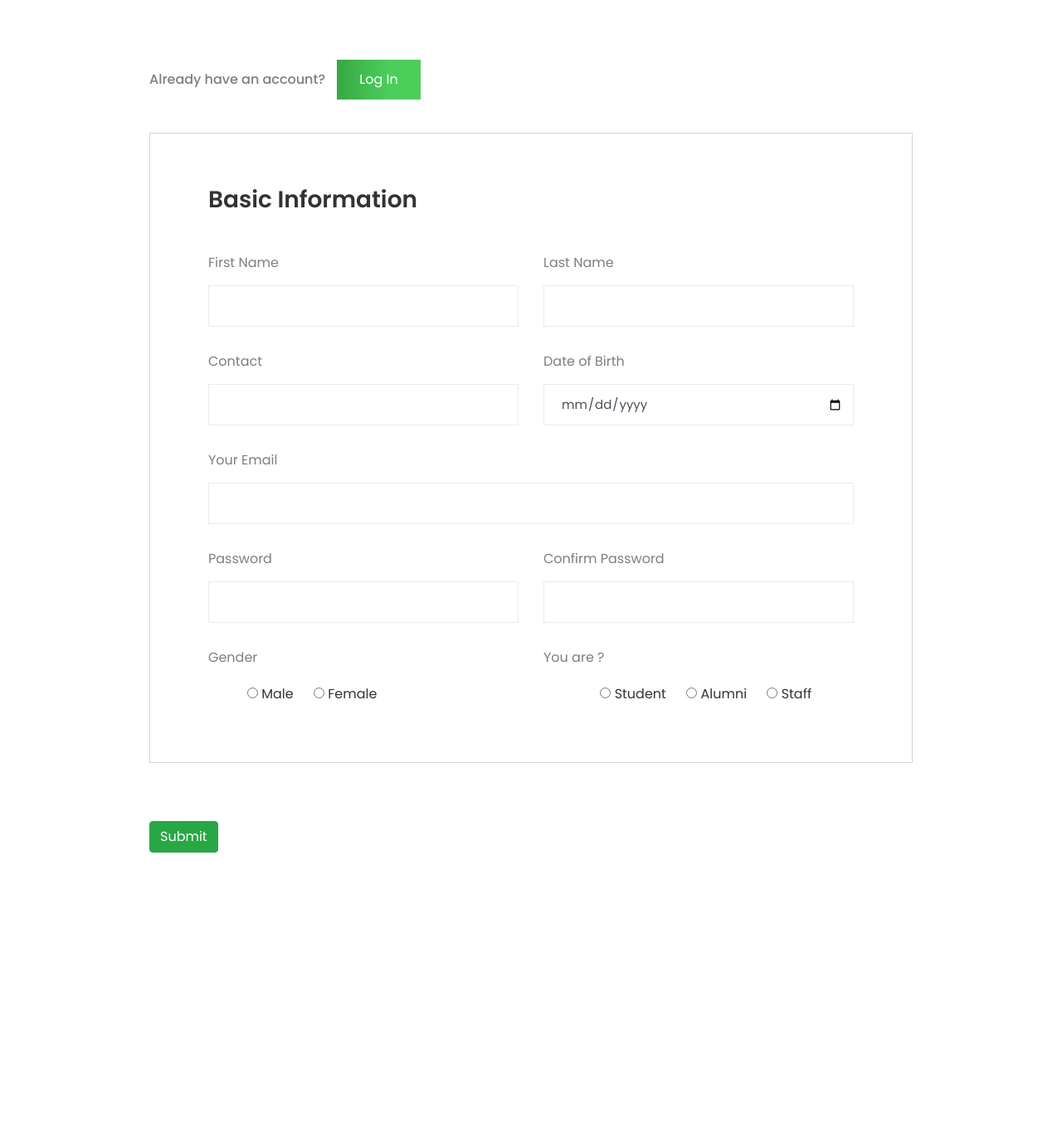
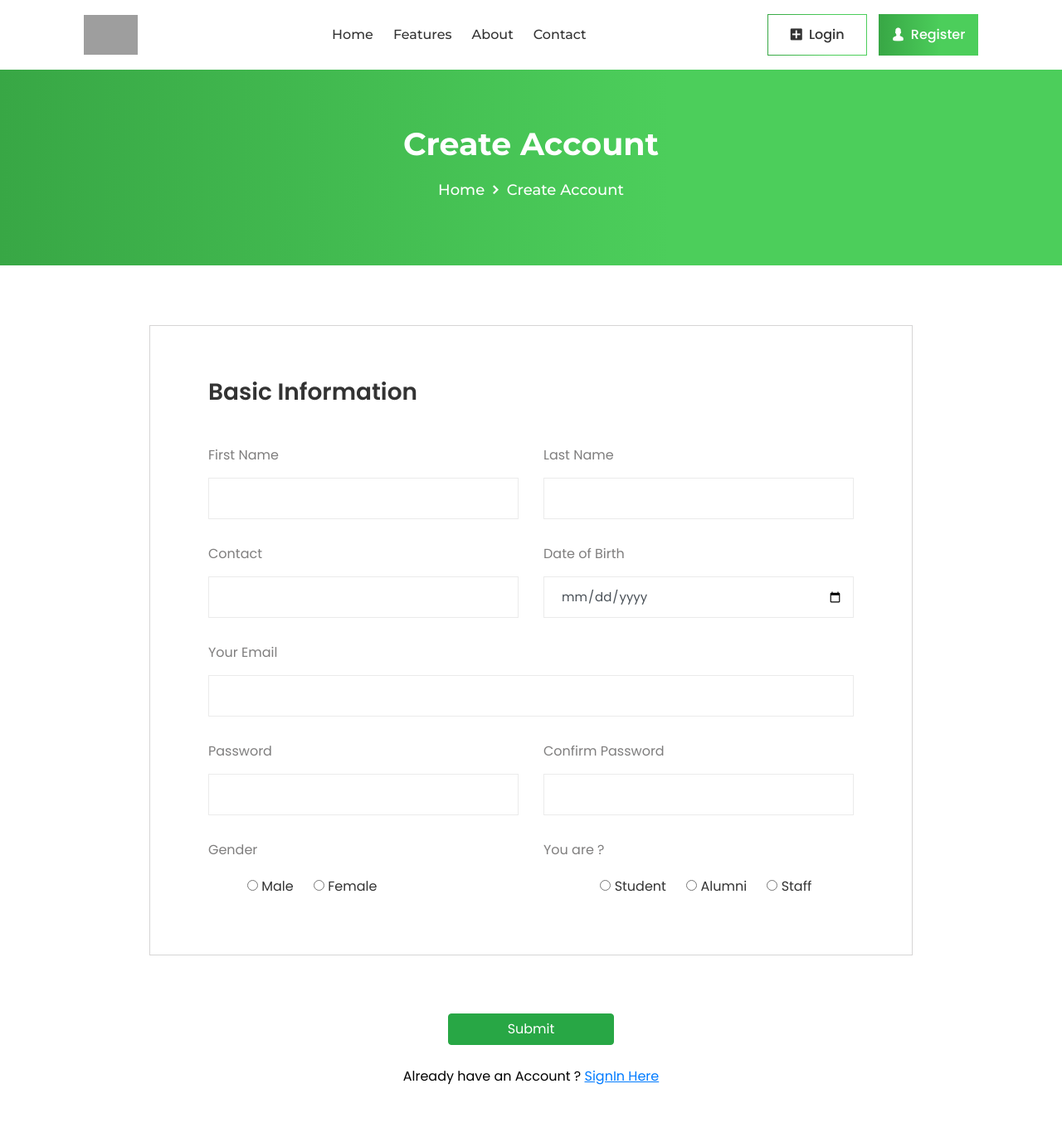
Before and after one commit to riyajain1997/OATS, a PHP site: page /register.php in a window 1280 px wide. Shown: the whole page at 83% size. Before the commit the page ends 1028 px from the top, so only its background shows below. Run offline with PHP 8.4, Linux system fonts and the light colour scheme; data comes from the database, SQL or seed files in the repository; some libraries are stand-ins or nearby versions; grey boxes are pictures that could not be loaded.

Commit message:
register verification left

```diff
--- a/about.php
+++ b/about.php
@@ -7,7 +7,7 @@
     <body>
 
         <!-- Start Navbar Area -->
-       <?php include_once('headerAlumni.php');?>
+       <?php include_once('header.php');?>
         <!-- End Navbar Area -->
 
         <!-- Page Title -->
--- a/contact.php
+++ b/contact.php
@@ -7,7 +7,7 @@
     <body>
 
         <!-- Start Navbar Area -->
-        <?php include_once('headerAlumni.php');?>
+        <?php include_once('header.php');?>
         <!-- End Navbar Area -->
 
         <!-- Page Title -->
@@ -19,7 +19,7 @@
                             <h2>Contact</h2>
                             <ul>
                                 <li>
-                                    <a href="homepage.html">Home</a>
+                                    <a href="homepage.php">Home</a>
                                 </li>
                                 <li>
                                     <i class="icofont-simple-right"></i>
--- a/header.php
+++ b/header.php
@@ -20,7 +20,7 @@
                                     <a href="index.php" class="nav-link">Home</a>
                                 </li>
                                 <li class="nav-item">
-                                    <a href="features.html" class="nav-link">Features</a>
+                                    <a href="features.php" class="nav-link">Features</a>
                                 </li>
                                 <li class="nav-item">
                                     <a href="about.php" class="nav-link">About </a>
@@ -30,11 +30,11 @@
                                 </li>
                             </ul>
                             <div class="common-btn">
-                                <a class="login-btn" href="login.html">
+                                <a class="login-btn" href="login.php">
                                     <i class="icofont-plus-square"></i>
                                     Login
                                 </a>
-                                <a class="sign-up-btn" href="create-account.html">
+                                <a class="sign-up-btn" href="regiter.php">
                                     <i class="icofont-user-alt-4"></i>
                                     Register
                                 </a>
--- /dev/null
+++ b/logout.php
@@ -0,0 +1,6 @@
+<?php
+	session_start();
+	unset($_SESSION["UserID"]);
+	session_destroy();
+	header("location:index.php");
+?>
--- a/register.php
+++ b/register.php
@@ -12,14 +12,15 @@
         $conpass=$_POST['conpass'];
         $gen=$_POST['gender'];
         $user=$_POST['user'];
-        $Sprn=$_POST['Sprn'];
-        $Sdepart=$_POST['Departmentdropdown'];
-        $Scourse=$_POST['Coursedropdown'];
-        $joinyear=$_POST['joinyear'];
-        $passyear=$_POST['passyear'];
 
-        // if($user=="Student")
-        // {
+        if($user=="Student")
+        {
+            $Sprn=$_POST['Sprn'];
+            $Sdepart=$_POST['Departmentdropdown'];
+            $Scourse=$_POST['Coursedropdown'];
+            $joinyear=$_POST['joinyear'];
+            $passyear=$_POST['passyear'];
+
             $query_student="insert into tblregister(PrnEmpno,Fname,Lname,Email,Password,Gender,Dob,Phone,Usertype,JoinYear,PassYear,Cousreid,Deptid,Desigid,About,IsActive)values($Sprn,'$first','$last','$email','$pass','$gen',$dob,$phone,'$user',$joinyear,$passyear,$Scourse,$Sdepart,0,null,1)";
             $runstudent=mysqli_query($con,$query_student);
 
@@ -32,7 +33,47 @@
                 echo "error".mysqli_error($con);
             }
 
-        // }
+        }
+        else if($user=="Alumni")
+        {
+            $aprn=$_POST['Aprn'];
+            $acourse=$_POST['ACoursedrop'];
+            $apass=$_POST['Apassyear'];
+            $adesig=$_POST['Adesignation'];
+            $aorgan=$_POST['Aorganisation'];
+
+            $query_alumni="insert into tblregister(PrnEmpno,Fname,Lname,Email,Password,Gender,Dob,Phone,Usertype,JoinYear,PassYear,Cousreid,Deptid,Desigid,About,IsActive)values($aprn,'$first','$last','$email','$pass','$gen',$dob,$phone,'$user',0,$apass,$acourse,0,$acourse,null,1)";
+            $runalumni=mysqli_query($con,$query_alumni);
+
+            if($runalumni)
+            {
+                echo '<script type="text/javascript">alert("Data inserted successfully... Go to login Page...");</script>';
+            }
+            else
+            {
+                echo "error".mysqli_error($con);
+            }
+
+        }
+        else
+        {
+            $empno=$_POST['Empno'];
+            $desig=$_POST['Sdesigdrop'];
+            $depart=$_POST['Sdepart'];
+
+            $query_staff="insert into tblregister(PrnEmpno,Fname,Lname,Email,Password,Gender,Dob,Phone,Usertype,JoinYear,PassYear,Cousreid,Deptid,Desigid,About,IsActive)values($empno,'$first','$last','$email','$pass','$gen',$dob,$phone,'$user',0,0,0,$depart,$desig,null,1)";
+            $runstaff=mysqli_query($con,$query_staff);
+
+            if($runstaff)
+            {
+                echo '<script type="text/javascript">alert("Data inserted successfully... Go to login Page...");</script>';
+            }
+            else
+            {
+                echo "error".mysqli_error($con);
+            }
+
+        }
     }
 ?>
 <!DOCTYPE html>
@@ -195,11 +236,11 @@
     <body>
 
         <!-- Start Navbar Area -->
-
+        <?php include_once('header.php');?>
         <!-- End Navbar Area -->
 
         <!-- Page Title -->
-        <!-- <div class="page-title-area">
+        <div class="page-title-area" style= "height:320px;">
             <div class="d-table">
                 <div class="d-table-cell">
                     <div class="container">
@@ -218,17 +259,13 @@
                     </div>
                 </div>
             </div>
-        </div> -->
+        </div>
         <!-- End Page Title -->
 
         <!-- Create Account -->
             <div class="container">
                 <div class="create-photo">
                 <br><br><br>
-                    <div class="already-create">
-                        <span>Already have an account?</span>
-                        <a href="login.php">Log In</a>
-                    </div>
                     <form name="myform" method="POST" action="register.php">
 
                         <div class="create-information">
@@ -383,7 +420,7 @@
                                 <div class="col-lg-12">
                                     <div class="form-group">
                                         <label>Prn No:</label>
-                                        <input type="text" class="form-control">
+                                        <input type="text" name="Aprn" class="form-control">
                                     </div>
                                 </div>
                                 <div class="col-lg-6">
@@ -432,7 +469,7 @@
                                 <div class="col-lg-12">
                                     <div class="form-group">
                                         <label>Emp No:</label>
-                                        <input type="text" class="form-control">
+                                        <input type="text" name="Empno" class="form-control">
                                     </div>
                                 </div>
                                 <div class="col-lg-12">
@@ -477,7 +514,11 @@
                             </div>
                         </div>
 
-                        <input type="submit" name="submit" class="btn btn-success" onclick="return validate();">
+                        <div class="text-center">
+                            <input type="submit" name="submit" class="btn btn-success" style="width:200px;" onclick="return validate();">
+                        </div>
+                        <br>
+                        <p class="col-md-12 col-lg-12 text-center" style="color:black;">Already have an Account ? <a href="login.php"><u>SignIn Here</u></a></p>
                     </form>
                 </div>
             </div>
```
Also changed, not shown: headerAlumni.php (+4 -4 lines), login.php (+35 -3 lines).
